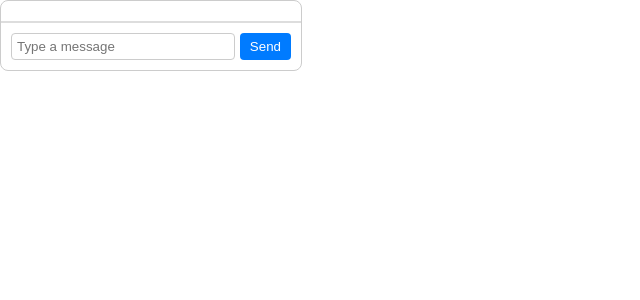
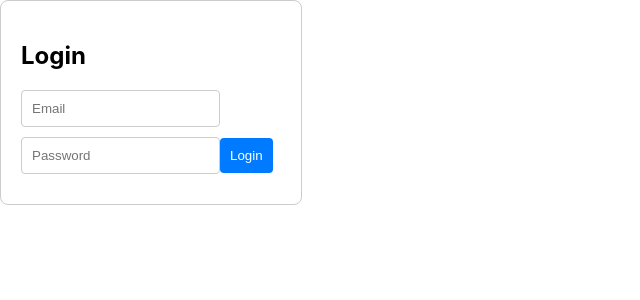
Before and after one commit to juggler434/chatbot-frontend, a React (Create React App) app in the folder chat-widget/: page / in a window 1280 px wide. Shown: the top 300 px of the page, without its empty margins (0-640 px from the left). Built offline with nearby package versions, Linux system fonts and the light colour scheme.

Commit message:
adds a login prompt

```diff
--- a/chat-widget/src/ChatWidget.css
+++ b/chat-widget/src/ChatWidget.css
@@ -58,3 +58,29 @@
 .chat-send-button:hover {
   background-color: #0056b3;
 }
+
+.login-form {
+  display: flex;
+  flex-direction: column;
+  padding: 20px;
+}
+
+.login-form input {
+  margin-bottom: 10px;
+  padding: 10px;
+  border: 1px solid #ccc;
+  border-radius: 4px;
+}
+
+.login-form button {
+  background-color: #007bff;
+  color: #fff;
+  border: none;
+  border-radius: 4px;
+  padding: 10px;
+  cursor: pointer;
+}
+
+.login-form button:hover {
+  background-color: #0056b3;
+}
--- a/chat-widget/src/ChatWidget.tsx
+++ b/chat-widget/src/ChatWidget.tsx
@@ -1,6 +1,6 @@
 // src/ChatWidget.tsx
 import React, { useState, ChangeEvent, FormEvent } from 'react';
-import './ChatWidget.css'; // You can add your own styles
+import './ChatWidget.css'; // Add your styles here
 
 interface Message {
   text: string;
@@ -8,8 +8,29 @@ interface Message {
 }
 
 const ChatWidget: React.FC = () => {
+  const [isLoggedIn, setIsLoggedIn] = useState<boolean>(false);
+  const [email, setEmail] = useState<string>('');
+  const [password, setPassword] = useState<string>('');
   const [messages, setMessages] = useState<Message[]>([]);
   const [inputValue, setInputValue] = useState<string>('');
+
+  const handleEmailChange = (event: ChangeEvent<HTMLInputElement>) => {
+    setEmail(event.target.value);
+  };
+
+  const handlePasswordChange = (event: ChangeEvent<HTMLInputElement>) => {
+    setPassword(event.target.value);
+  };
+
+  const handleLoginSubmit = (event: FormEvent<HTMLFormElement>) => {
+    event.preventDefault();
+    // For demonstration purposes, we assume any non-empty email and password are valid
+    if (email.trim() !== '' && password.trim() !== '') {
+      setIsLoggedIn(true);
+      setEmail('');
+      setPassword('');
+    }
+  };
 
   const handleInputChange = (event: ChangeEvent<HTMLInputElement>) => {
     setInputValue(event.target.value);
@@ -32,6 +53,29 @@ const ChatWidget: React.FC = () => {
 
   return (
     <div className="chat-widget">
+      {!isLoggedIn ? (
+        <div className="login-form">
+          <h2>Login</h2>
+          <form onSubmit={handleLoginSubmit}>
+            <input
+              type="email"
+              value={email}
+              onChange={handleEmailChange}
+              placeholder="Email"
+              required
+            />
+            <input
+              type="password"
+              value={password}
+              onChange={handlePasswordChange}
+              placeholder="Password"
+              required
+            />
+            <button type="submit">Login</button>
+          </form>
+        </div>
+      ) : (
+        <>
           <div className="chat-messages">
             {messages.map((message, index) => (
               <div
@@ -54,6 +98,8 @@ const ChatWidget: React.FC = () => {
               Send
             </button>
           </form>
+        </>
+      )}
     </div>
   );
 };
```
Lines whose indentation alone changed are shown as unchanged.
